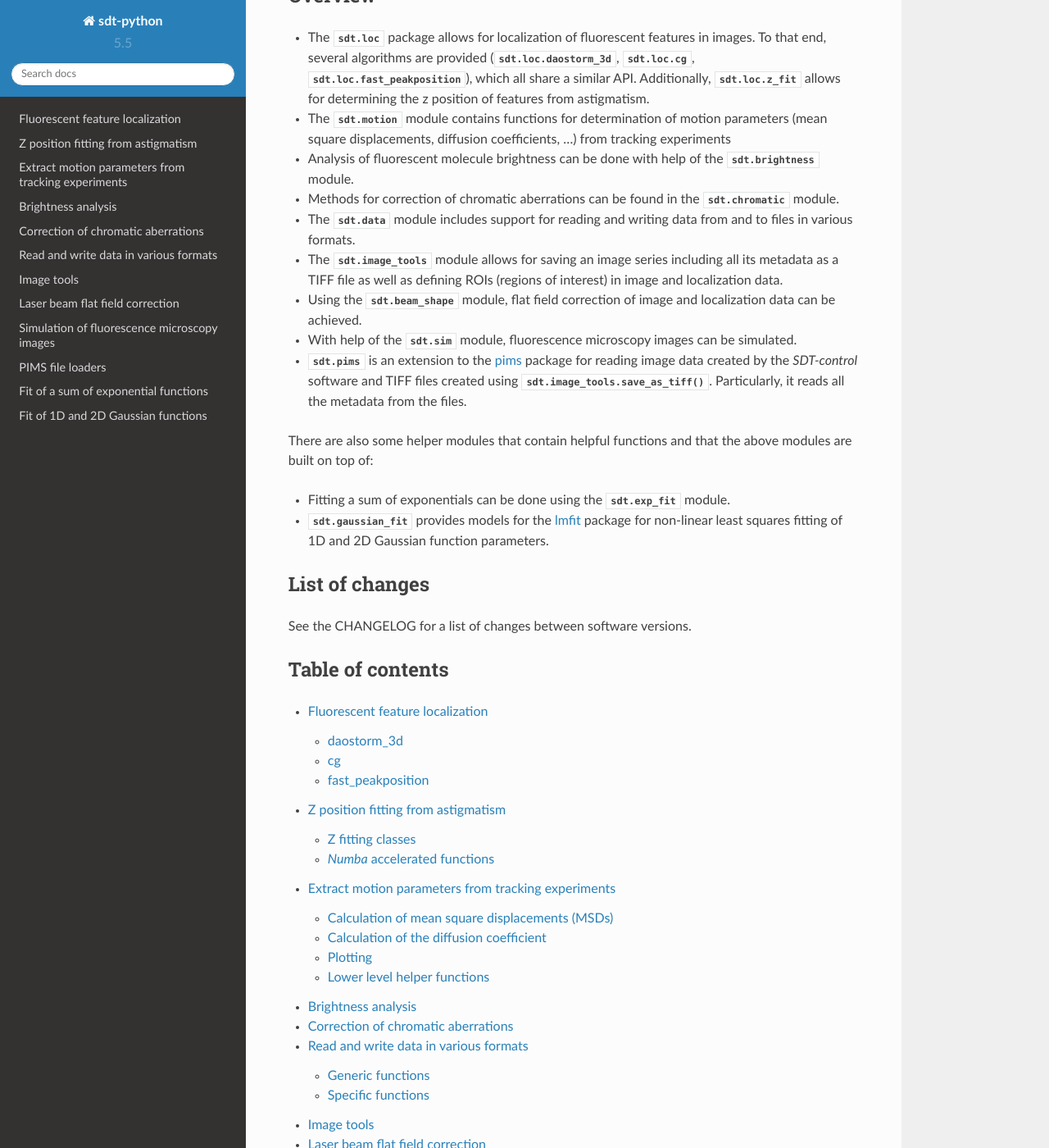
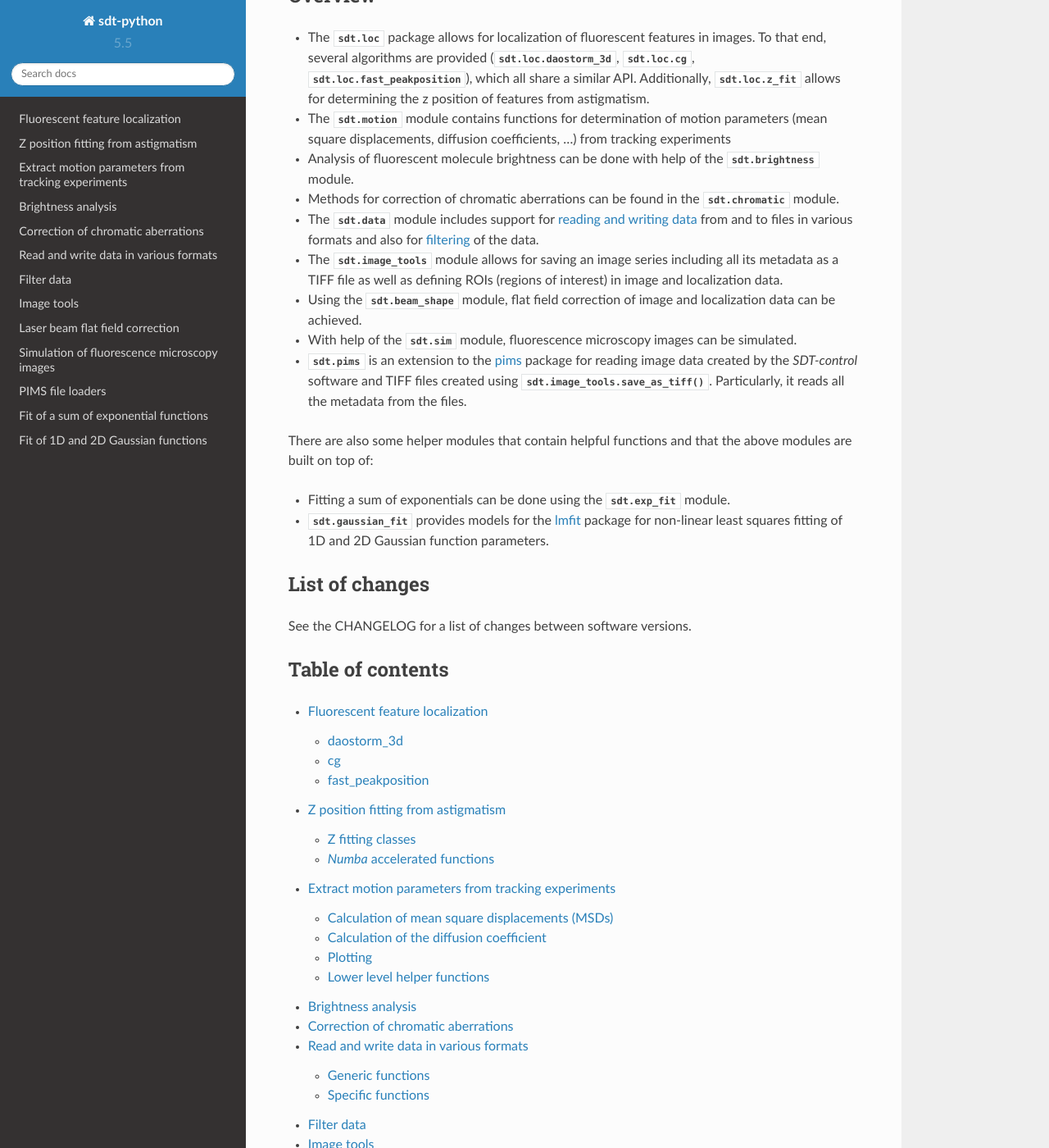
Before and after one commit to schuetzgroup/sdt-python, a Sphinx documentation site: the page built from doc/index.rst, in a window 1280 px wide and 1400 px high, scrolled down 230 px. Shown: the whole window at 82% size. Built offline with Sphinx 7.4.7 and the Read the Docs theme 2.0.0, drawn with Linux system fonts in a browser that asks for light colours.

Commit message:
Document data.Filter

```diff
--- a/doc/data.rst
+++ b/doc/data_file.rst
@@ -1,4 +1,7 @@
 .. py:module:: sdt.data
+    :noindex:
+
+.. _data_read_write:
 
 Read and write data in various formats
 ======================================
--- a/doc/index.rst
+++ b/doc/index.rst
@@ -26,8 +26,9 @@ Overview
   :py:mod:`sdt.brightness` module.
 - Methods for correction of chromatic aberrations can be found in the
   :py:mod:`sdt.chromatic` module.
-- The :py:mod:`sdt.data` module includes support for reading and writing
-  data from and to files in various formats.
+- The :py:mod:`sdt.data` module includes support for :ref:`reading and
+  writing data <data_read_write>` from and to files in various formats and
+  also for :ref:`filtering <data_filter>` of the data.
 - The :py:mod:`sdt.image_tools` module allows for saving an image
   series including all its metadata as a TIFF file as well as defining ROIs
   (regions of interest) in image and localization data.
@@ -69,7 +70,8 @@ Table of contents
   motion
   brightness
   chromatic
-  data
+  data_file
+  data_filter
   image_tools
   beam_shape
   sim
```
Also changed, not shown: other parts of doc/data_file.rst (+0 -2 lines), doc/data_filter.rst (added, +16 -0 lines), 1 other file.
